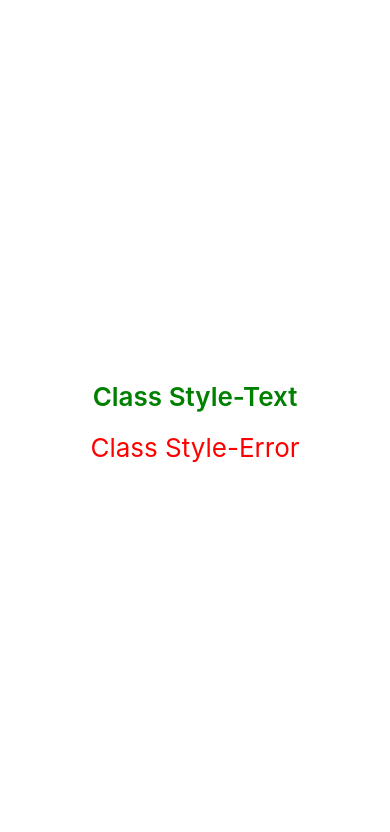
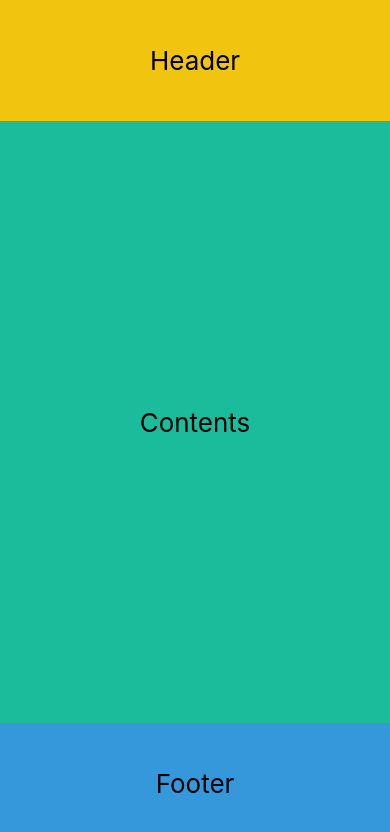
Before and after one commit to ssi02014/React-Native-Tutorial, a React Native app: screen / in a window 390 px wide. Shown: the top 832 px of the page. Built offline with nearby package versions, Linux system fonts and the light colour scheme.

Commit message:
Add(minjae): Layout

```diff
--- a/src/App.js
+++ b/src/App.js
@@ -1,14 +1,6 @@
 import React from 'react';
 import {View, StyleSheet, Text, Button} from 'react-native';
-
-//chapter 1
-// import Counter from './components/chapter1/Counter';
-// import EventButton from './components/chapter1/EventButton';
-// import EventInput from './components/chapter1/EventInput';
-// import MyButton from './components/chapter1/MyButton';
-
-//chapter 2
-
+import { Header, Contents, Footer } from './components/chapter2/Layout';
 
 const App = () => {
     const styles = StyleSheet.create({
@@ -34,28 +26,9 @@ const App = () => {
     return (
         <>
             <View style={styles.container}>
-
-                {/*
-                    chapter 1
-
-                    <Text style={styles.title}>
-                        {(() => {
-                            if(name === 'Minjae') return 'My name is Minjae';
-                            else return 'My First React Native';
-                        })()}
-                    </Text>
-                    <MyButton title="Minjae Button" onPress={() => alert('props')}></MyButton>
-                    <MyButton title="Minjae Button" onPress={() => alert('children')}>Children Props</MyButton>
-                    <Counter />
-                    <EventButton />
-                    <EventInput />
-
-                */}
-
-                <Text style={[styles.text, {color: 'green'}]}>Class Style-Text</Text>
-                <Text style={[styles.text, styles.error]}>Class Style-Error</Text>
-
-
+                <Header></Header>
+                <Contents></Contents>
+                <Footer></Footer>
             </View>
         </>
     );
--- a/src/components/chapter2/Layout.js
+++ b/src/components/chapter2/Layout.js
@@ -1,11 +1,54 @@
 import React from 'react';
+import { StyleSheet, View, Text} from 'react-native';
 
-const Layout = () => {
+const styles = StyleSheet.create({
+    container: {
+        width: '100%',
+        alignItems: 'center',
+        justifyContent: 'center',
+        height: 80,
+    },
+
+    header: {
+        backgroundColor: '#f1c40f',
+        flex: 1,
+    },
+
+    contents: {
+        backgroundColor: '#1abc9c',
+        height: 500,
+        flex: 5,
+    },
+
+    footer: {
+        backgroundColor: '#3498db',
+        flex: 1,
+    },
+    text: {
+        fontSize: 26,
+    }
+})
+
+export const Header = () => {
     return (
-        <div>
+        <View style={[styles.container, styles.header]}>
+            <Text style={styles.text}>Header</Text>
+        </View>
+    )
+}
 
-        </div>
-    );
-};
+export const Contents = () => {
+    return (
+        <View style={[styles.container, styles.contents]}>
+            <Text style={styles.text}>Contents</Text>
+        </View>
+    )
+}
 
-export default Layout;
+export const Footer = () => {
+    return (
+        <View style={[styles.container, styles.footer]}>
+            <Text style={styles.text}>Footer</Text>
+        </View>
+    )
+}
```
Also changed, not shown: 1 other file (tests, documents, lock files or other folders).
